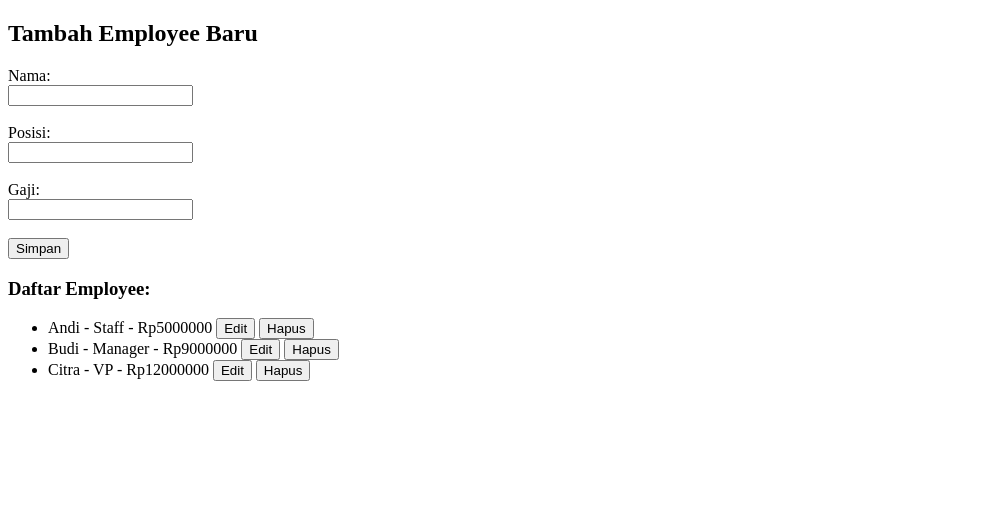
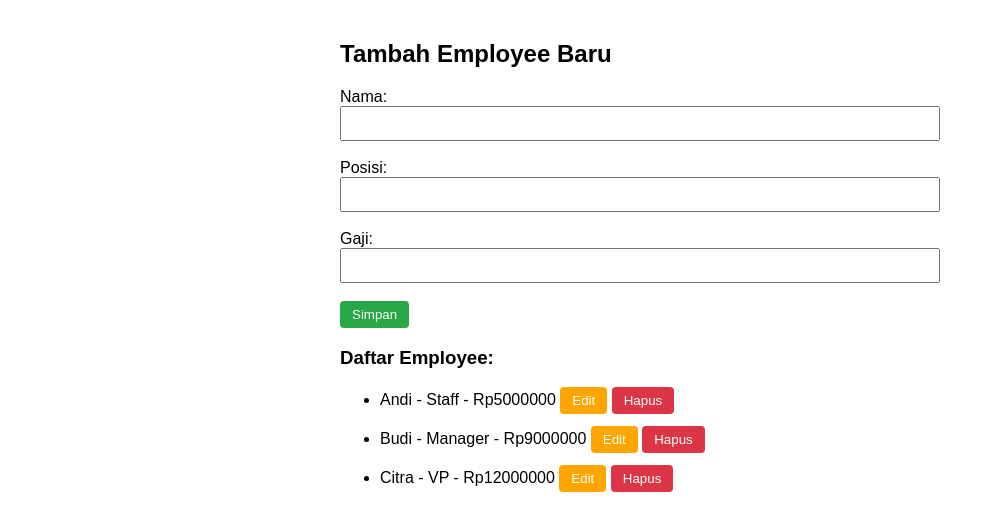
Before and after one commit to galihabdann04-code/lab2-employee-galih, a Flask app: page /employees/new in a window 1280 px wide. Shown: the top 531 px of the page, without its empty margins (0-995 px from the left). Run offline with Flask 3, Linux system fonts and the light colour scheme.

Commit message:
Rapikan tampilan dan beri warna tombol

```diff
--- a/templates/form.html
+++ b/templates/form.html
@@ -2,6 +2,38 @@
 <!DOCTYPE html>
 <html>
 <head>
+    <style>
+        body {
+            font-family: Arial, sans-serif;
+            max-width: 600px;
+            margin: 40px auto;
+            padding: 0 20px;
+        }
+        input {
+            padding: 8px;
+            width: 100%;
+            box-sizing: border-box;
+        }
+        li {
+            margin-bottom: 12px;
+        }
+        button {
+            padding: 6px 12px;
+            border: none;
+            border-radius: 4px;
+            color: white;
+            cursor: pointer;
+        }
+        form[action="/employees/new"] button {
+            background-color: #28a745;
+        }
+        a button {
+            background-color: #ffa500;
+        }
+        form[action*="delete"] button {
+            background-color: #dc3545;
+        }
+    </style>
     <title>Tambah Employee</title>
 </head>
 <body>
```
